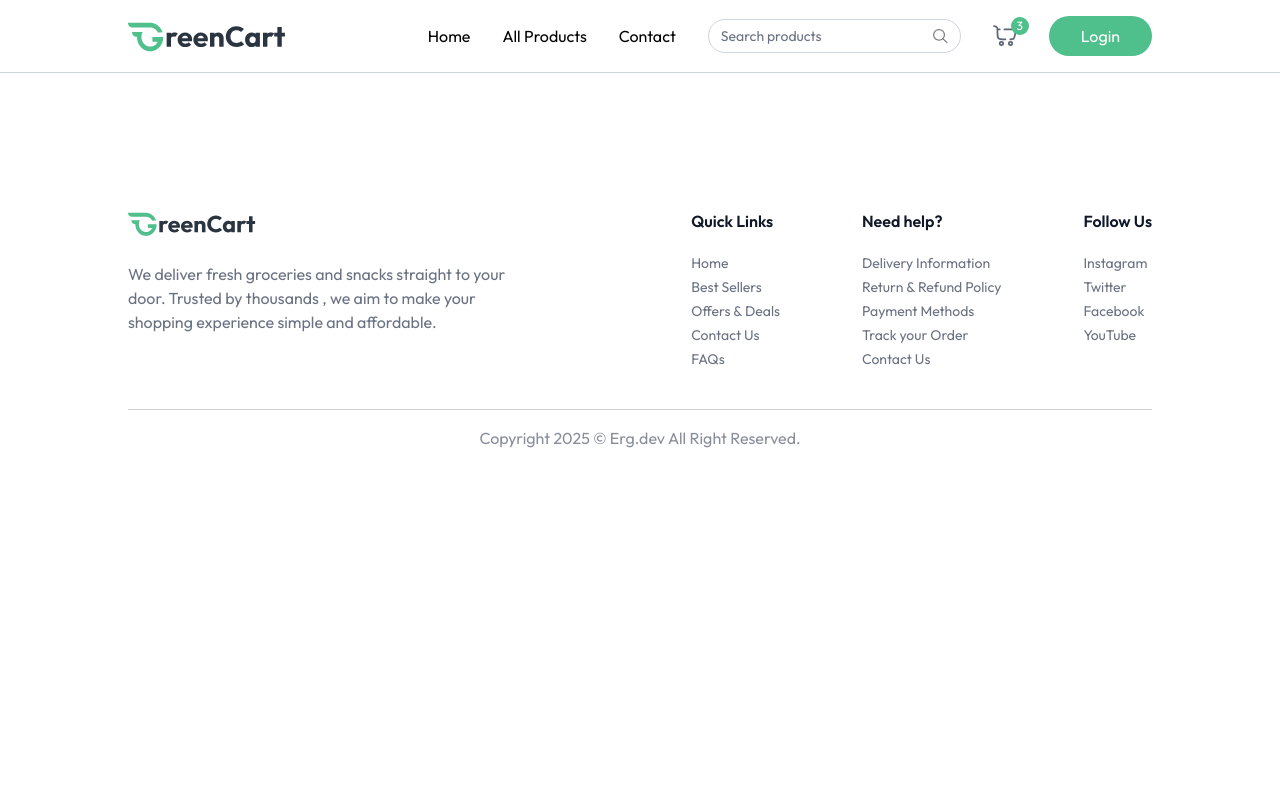
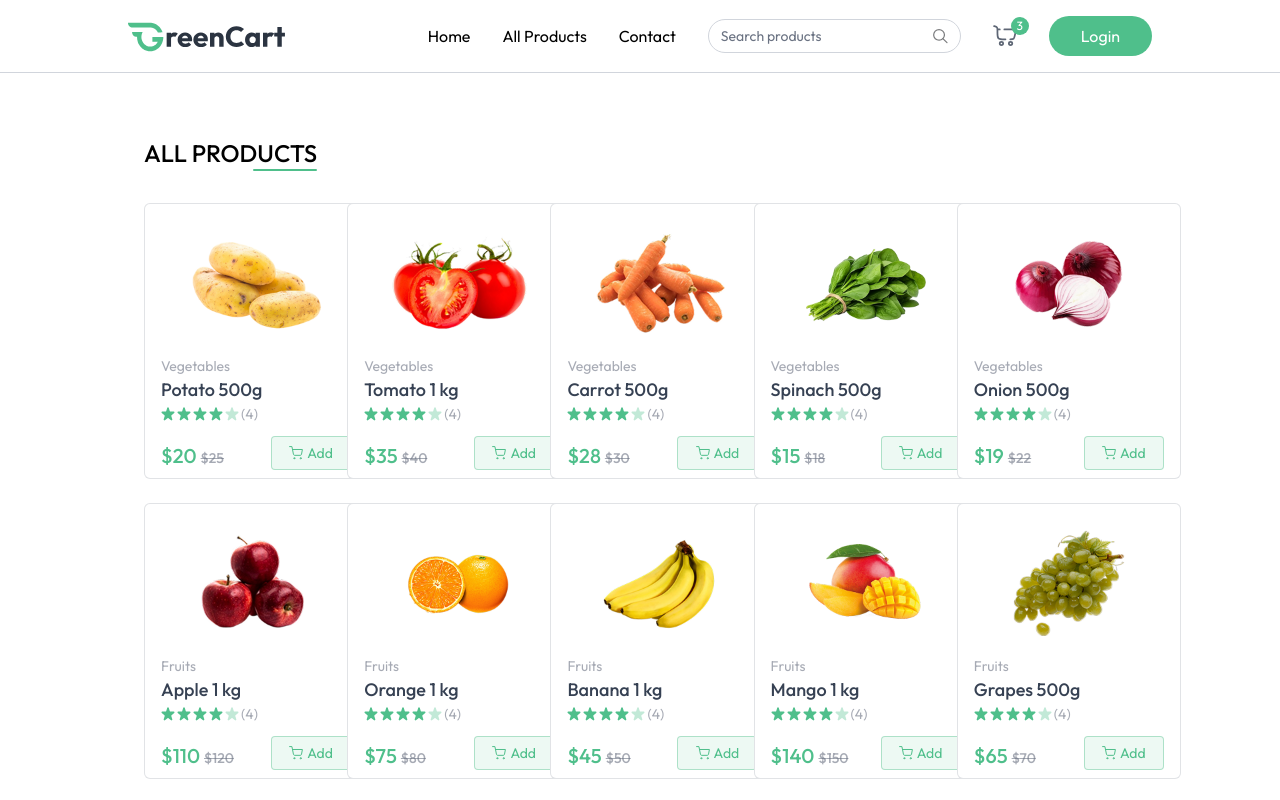
Before and after one commit to NSujjwal2003/InstaGrocery, a React (Vite) app in the folder client/: page /products in a window 1280 px wide. Shown: the top 800 px of the page. Built offline with nearby package versions, Linux system fonts and the light colour scheme.

Commit message:
all products page added

```diff
--- a/client/src/App.jsx
+++ b/client/src/App.jsx
@@ -6,6 +6,7 @@ import { Toaster } from 'react-hot-toast'
 import Footer from './components/Footer'
 import { useAppContext } from './context/AppContext'
 import Login from './components/Login'
+import AllProducts from './pages/AllProducts'
 
 
 const App = () => {
@@ -21,6 +22,7 @@ const App = () => {
       <div className={`${isSellerPath ? "" : 'px-6 md:px-16 lg:px-24 xl:px-32'}`}>
         <Routes>
           <Route path="/" element={<Home />} />
+          <Route path="/products" element={<AllProducts />} />
         </Routes>
       </div>
       {!isSellerPath && <Footer />}
--- a/client/src/components/Footer.jsx
+++ b/client/src/components/Footer.jsx
@@ -4,7 +4,7 @@ const Footer = () => {
 
 
     return (
-        <div className="px-6 md:px-16 lg:px-24 xl:px-32 mt-24 ">
+        <div className="px-6 md:px-16 lg:px-24 xl:px-32 mt-24 bg-primary/10">
             <div className="flex flex-col md:flex-row items-start justify-between gap-10 py-10 border-b border-gray-500/30 text-gray-500">
                 <div>
                     <img className="w-34 md:w-32" src={assets.logo} alt="dummyLogoColored" />
--- a/client/src/components/Navbar.jsx
+++ b/client/src/components/Navbar.jsx
@@ -1,4 +1,4 @@
-import React, { useContext } from 'react'
+import React, { useEffect, useContext } from 'react'
 import { NavLink } from 'react-router-dom'
 import { assets } from "../assets/assets";
 import { useAppContext } from '../context/AppContext'; // Assuming you have a UserContext for user state management
@@ -6,14 +6,20 @@ import { useAppContext } from '../context/AppContext'; // Assuming you have a Us
 
 const Navbar = () => {
     const [open, setOpen] = React.useState(false)
-    const {user, setUser, setShowUserLogin, navigate} = useAppContext();
+    const {user, setUser, setShowUserLogin, navigate, searchQuery, setSearchQuery} = useAppContext();
 
     const logout = async () => {
         setUser(null);
         navigate('/');
     }
 
-return (
+    useEffect(() => {
+        if(searchQuery.length > 0) {
+            navigate('/products');
+        }
+    }, [searchQuery]);
+
+    return (
         <nav className="flex items-center justify-between px-6 md:px-16 lg:px-24 xl:px-32 py-4 border-b border-gray-300 bg-white relative transition-all">
 
             <NavLink onClick={() => setOpen(false)} to='/'>
@@ -27,7 +33,7 @@ return (
                 <NavLink to="/">Contact</NavLink>
 
                 <div className="hidden lg:flex items-center text-sm gap-2 border border-gray-300 px-3 rounded-full">
-                    <input className="py-1.5 w-full bg-transparent outline-none placeholder-gray-500" type="text" placeholder="Search products" />
+                    <input onChange={(e) => setSearchQuery(e.target.value)} className="py-1.5 w-full bg-transparent outline-none placeholder-gray-500" type="text" placeholder="Search products" />
                     <img src={assets.search_icon} alt="search" className='w-4 h-4'/>
                 </div>
 
--- a/client/src/context/AppContext.jsx
+++ b/client/src/context/AppContext.jsx
@@ -14,6 +14,7 @@ export const AppContextProvider = ({ children }) => {
     const [showUserLogin, setShowUserLogin] = useState(false);
     const [products, setProducts] = useState([]);
     const [cartItems, setCartItems] = useState([]);
+    const [searchQuery, setSearchQuery] = useState("");
 
     const fetchProducts = async () => {
         setProducts(dummyProducts);
@@ -57,7 +58,7 @@ export const AppContextProvider = ({ children }) => {
         setCartItems(cartData);
     }
 
-    const value = {navigate, user, setUser, isSeller, setIsSeller, showUserLogin, setShowUserLogin, products, currency, addToCart, updateCartItem, removeCartItem, cartItems};
+    const value = {navigate, user, setUser, isSeller, setIsSeller, showUserLogin, setShowUserLogin, products, currency, addToCart, updateCartItem, removeCartItem, cartItems, searchQuery, setSearchQuery};
     return <AppContext.Provider value={value}>
             {children}
         </AppContext.Provider>
--- /dev/null
+++ b/client/src/pages/AllProducts.jsx
@@ -0,0 +1,39 @@
+
+
+import React, { useContext, useEffect, useState } from 'react';
+import { AppContext } from '../context/AppContext';
+import ProductCard from '../components/ProductCard'; // adjust path if needed
+
+
+const AllProducts = () => {
+  const { products, searchQuery } = useContext(AppContext);
+  const [filteredProducts, setFilteredProducts] = useState([]);
+console.log("Products from context:", products);
+
+  useEffect(() => {
+    if(searchQuery.length>0){
+      setFilteredProducts(products.filter(product =>
+        product.name.toLowerCase().includes(searchQuery.toLowerCase())
+      ));
+    } else {
+      setFilteredProducts(products);
+    }
+  }, [products, searchQuery]);
+
+  return (
+    <div className='mt-16 flex flex-col px-4'>
+      <div className='flex flex-col items-end w-max'>
+        <p className='text-2xl font-medium uppercase'>All Products</p>
+        <div className='w-16 h-[2px] bg-primary rounded-full'></div>
+      </div>
+
+      <div className="grid grid-cols-2 sm:grid-cols-3 md:grid-cols-4 gap-3 md:gap-6 lg:grid-cols-5 mt-8">
+        {filteredProducts.filter((product) => product.inStock).map((product, index) => (
+            <ProductCard key={index} product={product}></ProductCard>
+        ))}
+      </div>
+    </div>
+  );
+};
+
+export default AllProducts;
```
